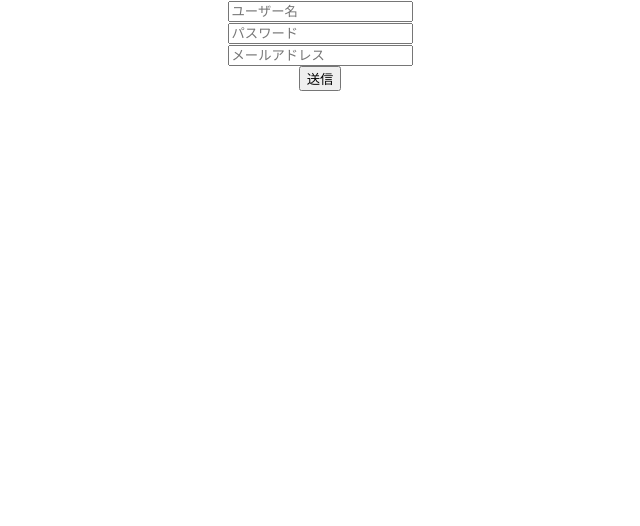
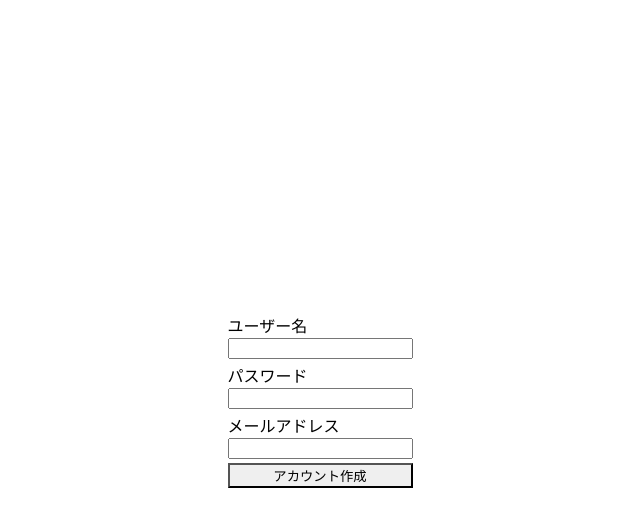
Before and after one commit to ntk221/notion_clone, a React (Create React App) app in the folder frontend/: page /signup in a window 1280 px wide. Shown: the top 526 px of the page, without its empty margins (320-960 px from the left). Built offline with nearby package versions, Linux system fonts and the light colour scheme.

Commit message:
[#41] Chakra UI を使って画面のクオリティをあげた

```diff
--- a/frontend/package.json
+++ b/frontend/package.json
@@ -4,6 +4,7 @@
   "private": true,
   "proxy": "http://localhost:8001",
   "dependencies": {
+    "@chakra-ui/react": "^2.5.3",
     "@testing-library/jest-dom": "^5.16.5",
     "@testing-library/react": "^13.4.0",
     "@testing-library/user-event": "^13.5.0",
@@ -15,6 +16,7 @@
     "form-data-encoder": "^2.1.4",
     "react": "^18.2.0",
     "react-dom": "^18.2.0",
+    "react-router-dom": "^6.9.0",
     "react-scripts": "5.0.1",
     "typescript": "^4.9.5",
     "web-vitals": "^2.1.4"
--- a/frontend/src/App.tsx
+++ b/frontend/src/App.tsx
@@ -1,14 +1,23 @@
 import React from "react";
 import "./App.css";
 import "./components/InputField";
+import { BrowserRouter, Routes, Route } from "react-router-dom";
+import AuthLayout from "./components/Layout/AuthLayout";
+import AppLayout from "./components/Layout/AppLayout";
+import Home from "./components/Home";
 import SignupForm from "./components/SignupForm";
-
+import LoginForm from "./components/LoginForm";
 
 function App() {
   return (
-    <div className="App">
-      <SignupForm />
-    </div>
+    <BrowserRouter>
+      <Routes>
+        <Route path="/" element={<AuthLayout />}>
+          <Route path="signup" element={<SignupForm />} />
+          <Route path="login" element={<LoginForm />} />
+        </Route>
+      </Routes>
+    </BrowserRouter>
   );
 }
 
--- /dev/null
+++ b/frontend/src/components/Home.tsx
@@ -0,0 +1,9 @@
+import React from 'react'
+
+const Home = () => {
+  return (
+    <div>Home</div>
+  )
+}
+
+export default Home
--- a/frontend/src/components/InputField.tsx
+++ /dev/null
@@ -1,19 +0,0 @@
-import React from "react";
-
-interface Props {
-    type: string;
-    placeholder: string;
-    name: string;
-    value: string;
-    onChange: (event: React.ChangeEvent<HTMLInputElement>) => void;
-}
-
-const InputField: React.FC<Props> = ({ type, placeholder, name, value, onChange}) => {
-    return (
-        <div>
-            <input type={type} placeholder={placeholder} name={name} value={value} onChange={onChange} />
-        </div>
-    );
-};
-
-export default InputField;
--- /dev/null
+++ b/frontend/src/components/Layout/AppLayout.tsx
@@ -0,0 +1,9 @@
+import React from 'react'
+
+const AppLayout = () => {
+  return (
+    <div>AppLayout</div>
+  )
+}
+
+export default AppLayout
--- /dev/null
+++ b/frontend/src/components/Layout/AuthLayout.tsx
@@ -0,0 +1,15 @@
+import React from 'react'
+import { Flex, Box } from "@chakra-ui/react";
+import { Outlet }from "react-router-dom"
+
+const AuthLayout = () => {
+  return (
+    <Flex height="100vh" alignItems="center" justifyContent="center">
+      <Box maxW="400px" w="full" px="6" py="8" rounded="lg" boxShadow="lg">
+        <Outlet />
+      </Box>
+    </Flex>
+  )
+}
+
+export default AuthLayout
--- /dev/null
+++ b/frontend/src/components/LoginForm.tsx
@@ -0,0 +1,9 @@
+import React from 'react'
+
+const LoginForm = () => {
+  return (
+    <div>LoginForm</div>
+  )
+}
+
+export default LoginForm
--- a/frontend/src/components/SignupForm.tsx
+++ b/frontend/src/components/SignupForm.tsx
@@ -1,7 +1,6 @@
 import React, { useState } from "react";
-import InputField from "./InputField";
-import SubmitButton from "./SubmitButton";
 import axios, { formToJSON } from "axios";
+import { Button, FormControl, FormLabel, Input, Stack }from "@chakra-ui/react"
 
 const SignupForm: React.FC = () => {
   const [formData, setFormData] = useState({
@@ -35,34 +34,38 @@ const SignupForm: React.FC = () => {
   };
   return (
     <form>
-      <div>
-        <InputField
+      <Stack spacing={4}>
+        <FormControl id="username">
+          <FormLabel>ユーザー名</FormLabel>
+          <Input
             type="text"
-          placeholder="ユーザー名"
             name="username"
             value={formData.username}
             onChange={handleInputChange}
           />
-      </div>
-      <div>
-        <InputField
+        </FormControl>
+        <FormControl id="password">
+        <FormLabel>パスワード</FormLabel>
+          <Input
             type="password"
-          placeholder="パスワード"
             name="password"
             value={formData.password}
             onChange={handleInputChange}
           />
-      </div>
-      <div>
-        <InputField
+        </FormControl>
+        <FormControl id="email">
+        <FormLabel>メールアドレス</FormLabel>
+          <Input
             type="email"
-          placeholder="メールアドレス"
             name="email"
             value={formData.email}
             onChange={handleInputChange}
           />
-      </div>
-      <SubmitButton onClick={handleSubmit} />
+        </FormControl>
+        <Button colorScheme="blue" onClick={handleSubmit}>
+          アカウント作成
+        </Button>
+      </Stack>
     </form>
   );
 };
--- a/frontend/src/components/SubmitButton.tsx
+++ /dev/null
@@ -1,15 +0,0 @@
-import React from 'react';
-
-interface Props {
-    onClick: React.MouseEventHandler<HTMLButtonElement>;
-  }
-
-const SubmitButton: React.FC<Props> = ( { onClick }) => {
-    return (
-        <button type="submit" onClick={onClick}>
-            送信
-        </button>
-    );
-};
-
-export default SubmitButton;
```
Also changed, not shown: 1 other file (tests, documents, lock files or other folders). Lines whose indentation alone changed are shown as unchanged.
